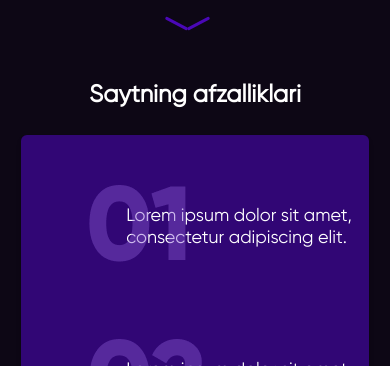
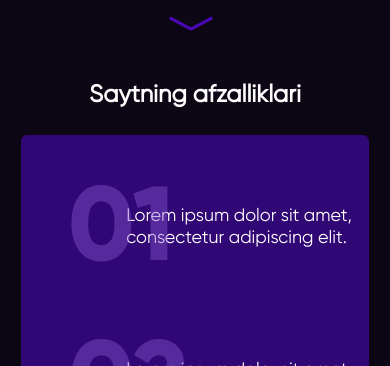
Before and after one commit to thebaxti/Turgunoff, a plain HTML site: page index.html in a window 390 px wide. Shown: the part 478-844 px from the top of the page. Drawn offline with nearby package versions, Linux system fonts and the light colour scheme; a web font is replaced by a local one.

Commit message:
Update style.css

```diff
--- a/css/style.css
+++ b/css/style.css
@@ -1247,7 +1247,7 @@ footer {
 
 @media(max-width:450px) {
     .togle {
-        right: 40%;
+        right: 39%;
         bottom: -8%;
     }}
 
@@ -1270,8 +1270,11 @@ footer {
         width: 95%;
     }
 
+    .Words01 p {
+        padding-left: 87px;
+    }
     .Img01 img {
-        left: 68px;
+        left: 50px;
     }
 
     .Words01 p {
```
